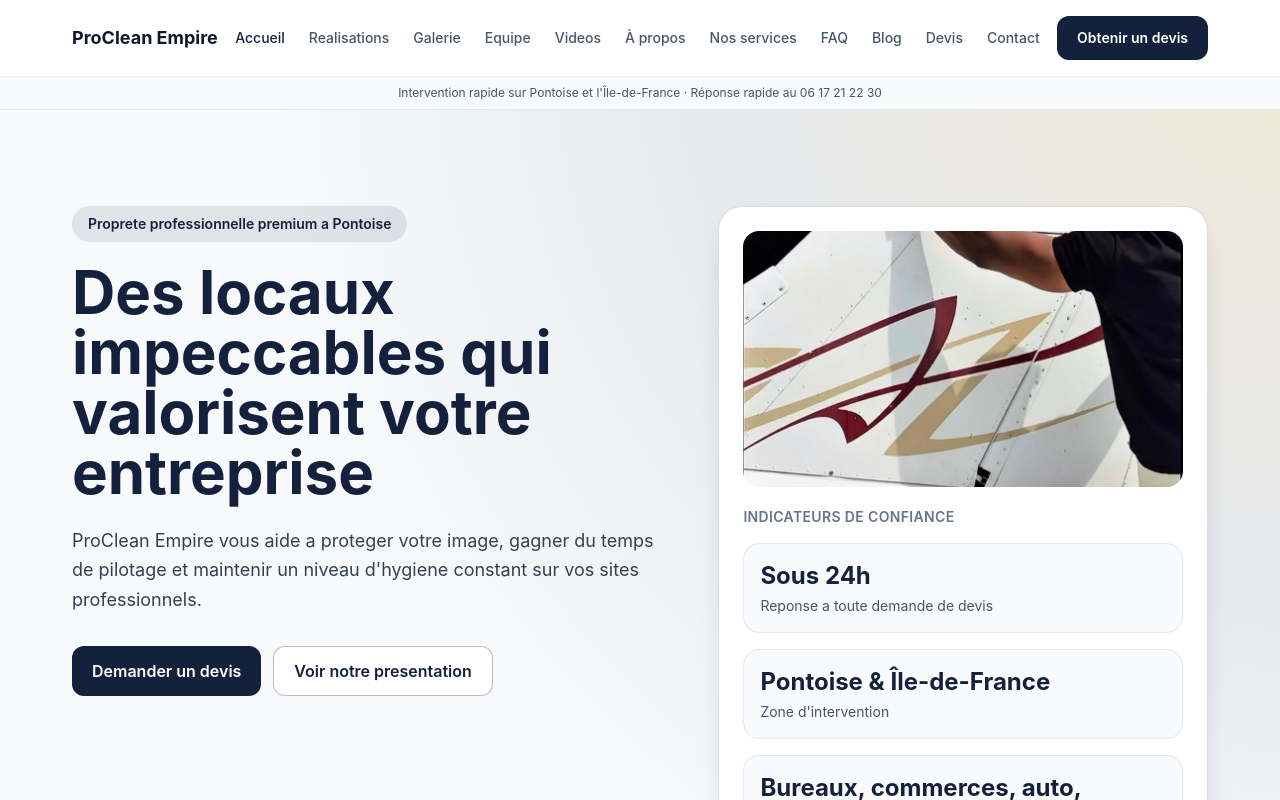
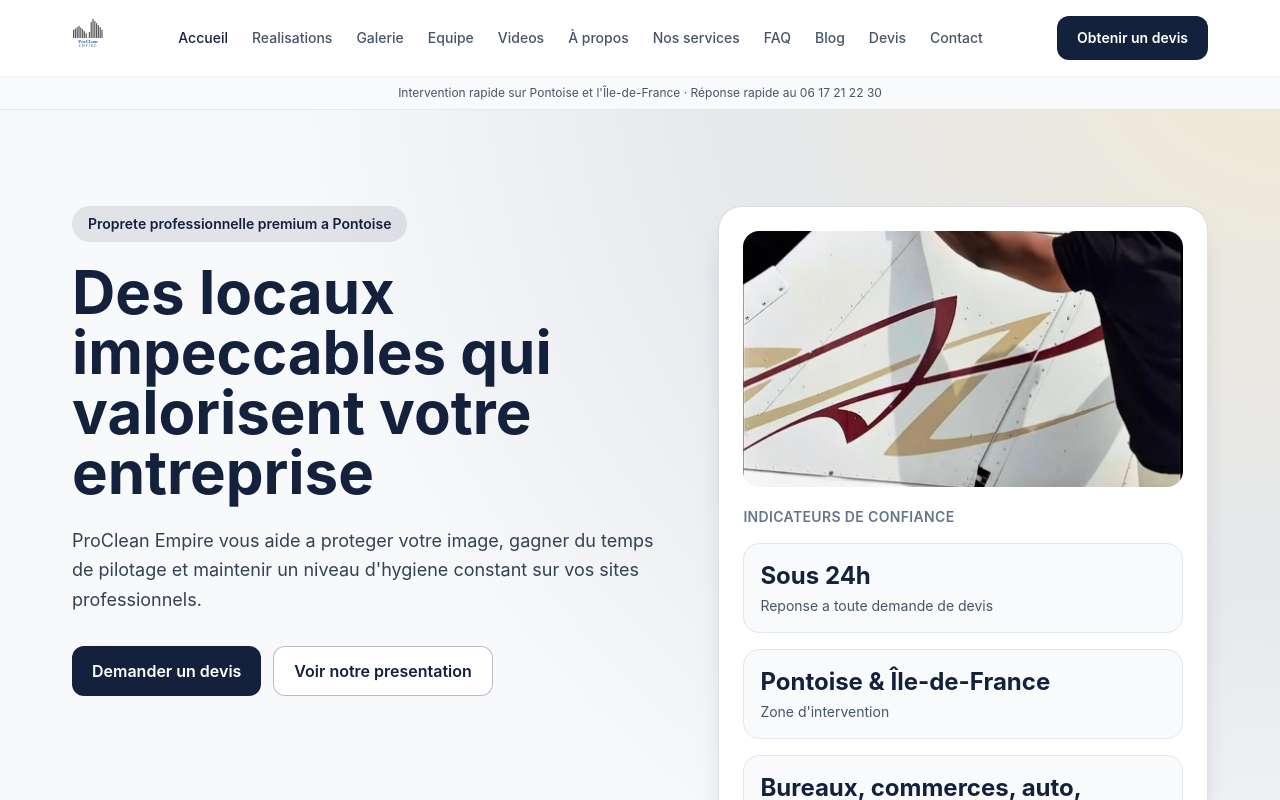
Before and after one commit to makayakevinh00-prog/https-procleanempire-multiservice.manus.space, a Next.js app: page / in a window 1280 px wide. Shown: the top 800 px of the page. Built offline with nearby package versions, Linux system fonts and the light colour scheme.

Commit message:
Add ProClean Empire logo to header, footer and favicon
Reconstruction du logo skyline en SVG (fichier original recu uniquement
en apercu dans le chat, jamais comme piece jointe exploitable). A
remplacer par le fichier vectoriel exact si le client le fournit plus
tard en piece jointe.

```diff
--- a/components/layout/footer.tsx
+++ b/components/layout/footer.tsx
@@ -29,7 +29,11 @@ export function Footer() {
     <footer className="border-t border-slate-200 bg-slate-950 text-slate-200">
       <div className="section grid gap-10 md:grid-cols-2 lg:grid-cols-6">
         <div className="space-y-4">
-          <h2 className="text-xl font-semibold">ProClean Empire</h2>
+          <img
+            src="/media/logo/proclean-empire-logo.svg"
+            alt="ProClean Empire"
+            className="h-12 w-auto rounded bg-white/95 p-1"
+          />
           <p className="text-sm leading-relaxed text-slate-300">
             Société de propreté B2B à Pontoise. Nous aidons les entreprises à
             garder des locaux propres, sains et valorisants.
--- a/components/layout/header.tsx
+++ b/components/layout/header.tsx
@@ -11,8 +11,12 @@ export function Header() {
   return (
     <header className="sticky top-0 z-30 border-b border-slate-200 bg-white/95 backdrop-blur">
       <div className="mx-auto flex max-w-content items-center justify-between px-6 py-4 md:px-8">
-        <Link href="/" className="text-lg font-bold text-slate-900">
-          ProClean Empire
+        <Link href="/" className="flex items-center gap-2">
+          <img
+            src="/media/logo/proclean-empire-logo.svg"
+            alt="ProClean Empire"
+            className="h-10 w-auto"
+          />
         </Link>
         <nav className="hidden items-center gap-6 lg:flex">
           {navLinks.map((link) => {
```
Also changed, not shown: app/icon.svg (added), public/media/logo/proclean-empire-logo.svg (added).
